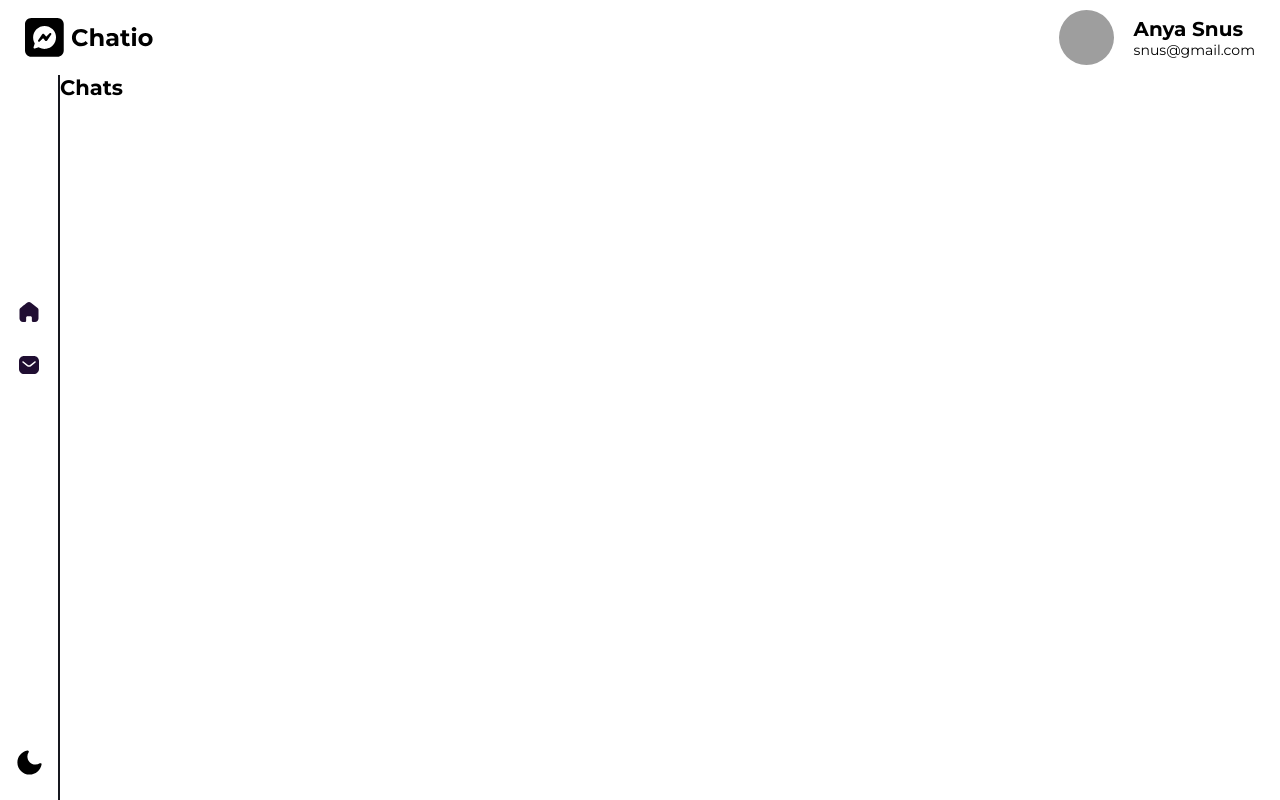
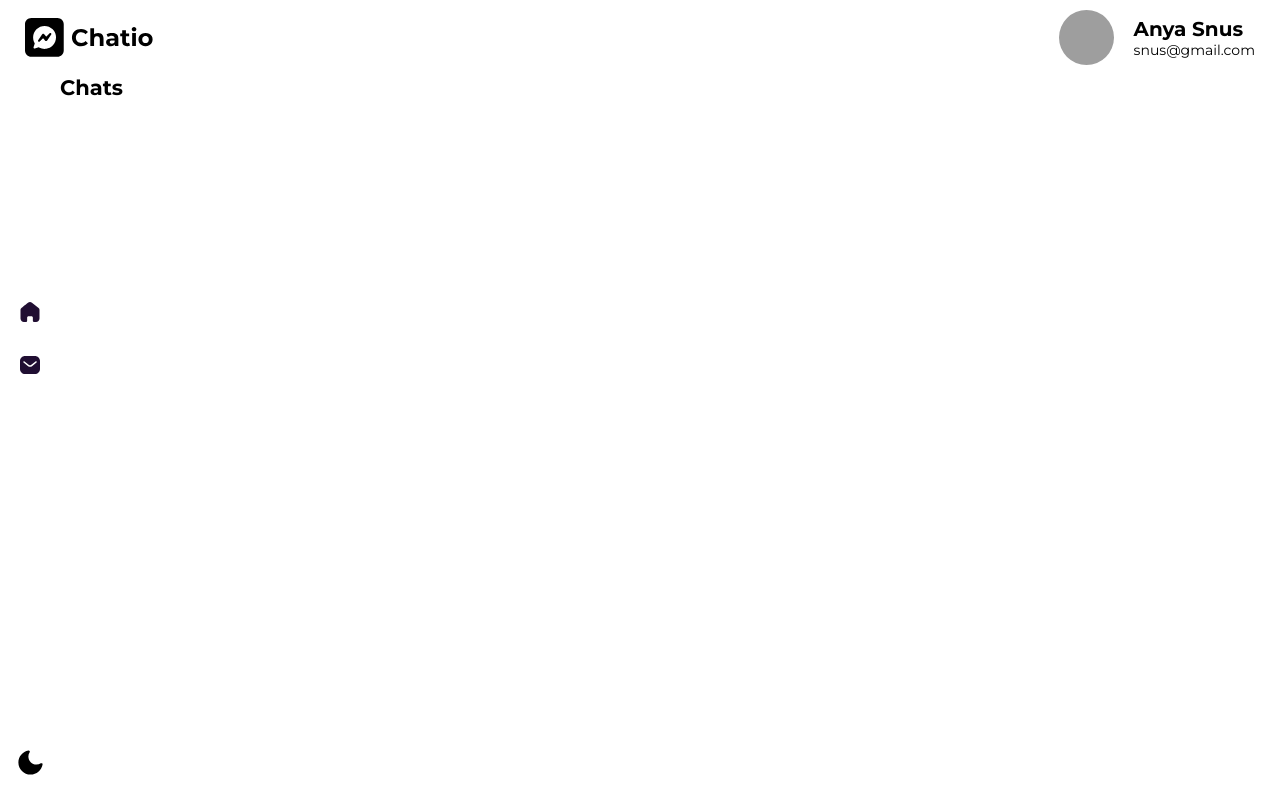
Before and after one commit to lyoshalove/messenger, a React (Vite) app in the folder client/: page / in a window 1280 px wide. Built offline with nearby package versions, Linux system fonts and the light colour scheme; grey boxes are pictures that could not be loaded.

Commit message:
refactor: change sidebar design

```diff
--- a/client/src/components/Sidebar/styles.sass
+++ b/client/src/components/Sidebar/styles.sass
@@ -8,11 +8,9 @@
   align-items: center
   margin: 75px 0 0
   padding: 25px 15px
-  border-right: 2px solid #17181F
   transition: .3s
   &.dark
     background: #17181F
-    border-right: 2px solid #525358
   &__menu
     display: flex
     flex-direction: column
```
